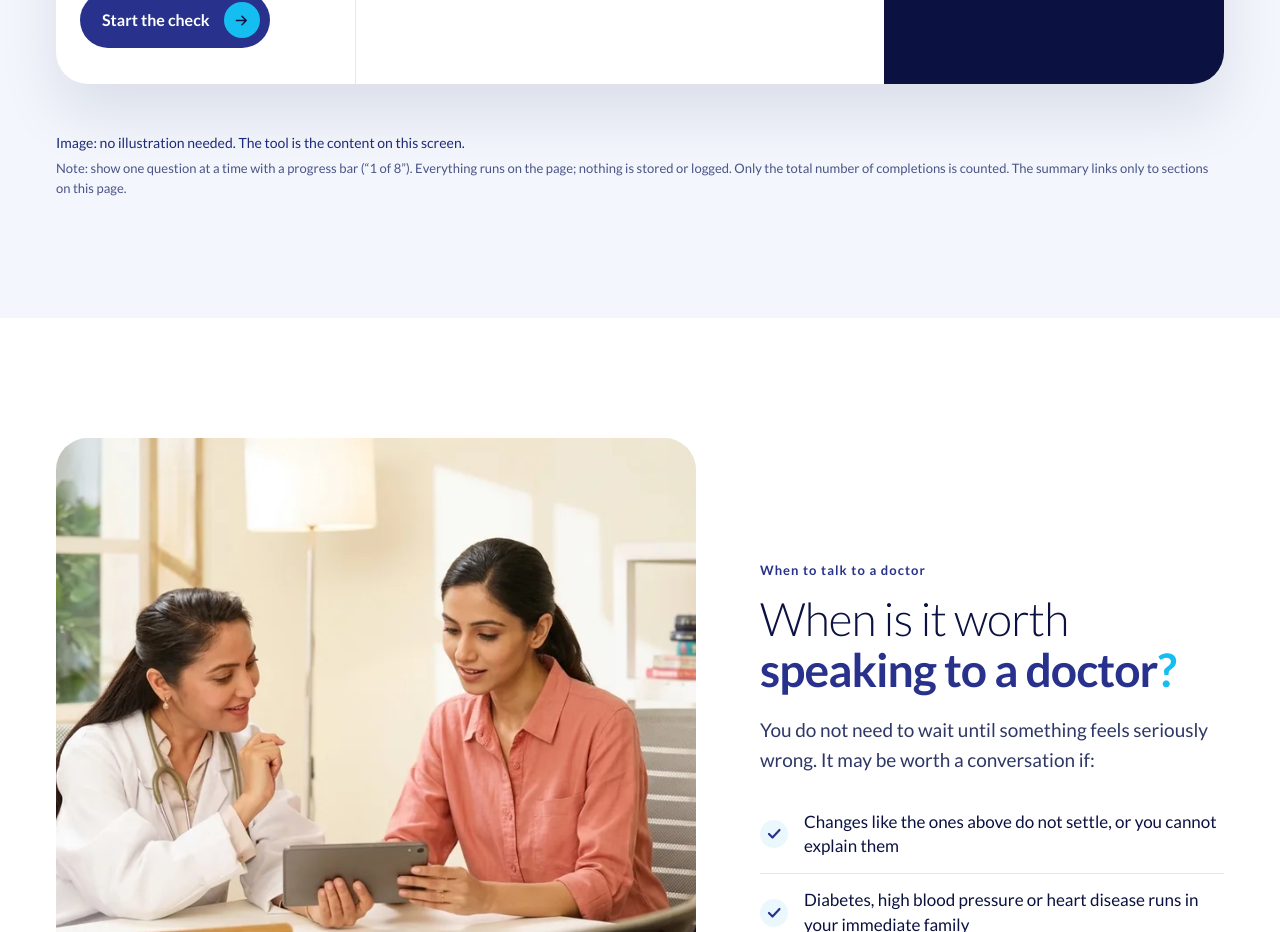
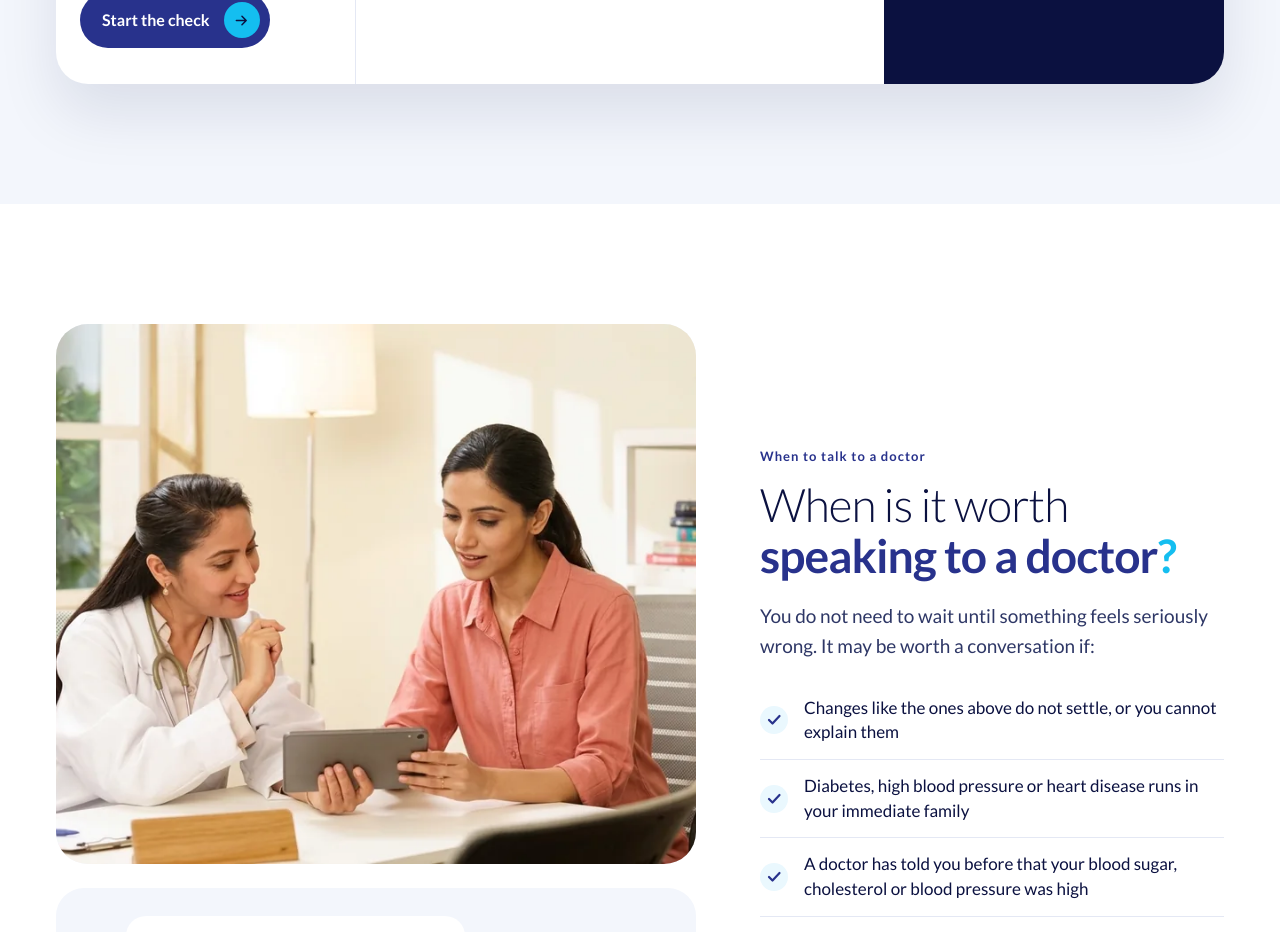
Before and after one commit to ecultify/practometabolism, a Next.js app: page / in a window 1280 px wide. Shown: the part 10020-10952 px from the top of the page. Built offline with nearby package versions, Linux system fonts and the light colour scheme.

Commit message:
Drop the production notes under the assessment tool

```diff
--- a/components/AssessmentTool.tsx
+++ b/components/AssessmentTool.tsx
@@ -345,13 +345,6 @@ export function AssessmentTool() {
           </div>
         </div>
 
-        {/* ---------- Tool footer (2242:555) ---------- */}
-        <div className="flex w-full items-center justify-between overflow-hidden">
-          <div className="flex flex-col items-start gap-[6px]">
-            <p className="w-full text-[14px] font-medium text-[#1e2a78]">{t.imageNote}</p>
-            <p className="w-full text-[13px] text-[#4a5487]">{t.note}</p>
-          </div>
-        </div>
       </div>
     </section>
   );
```
